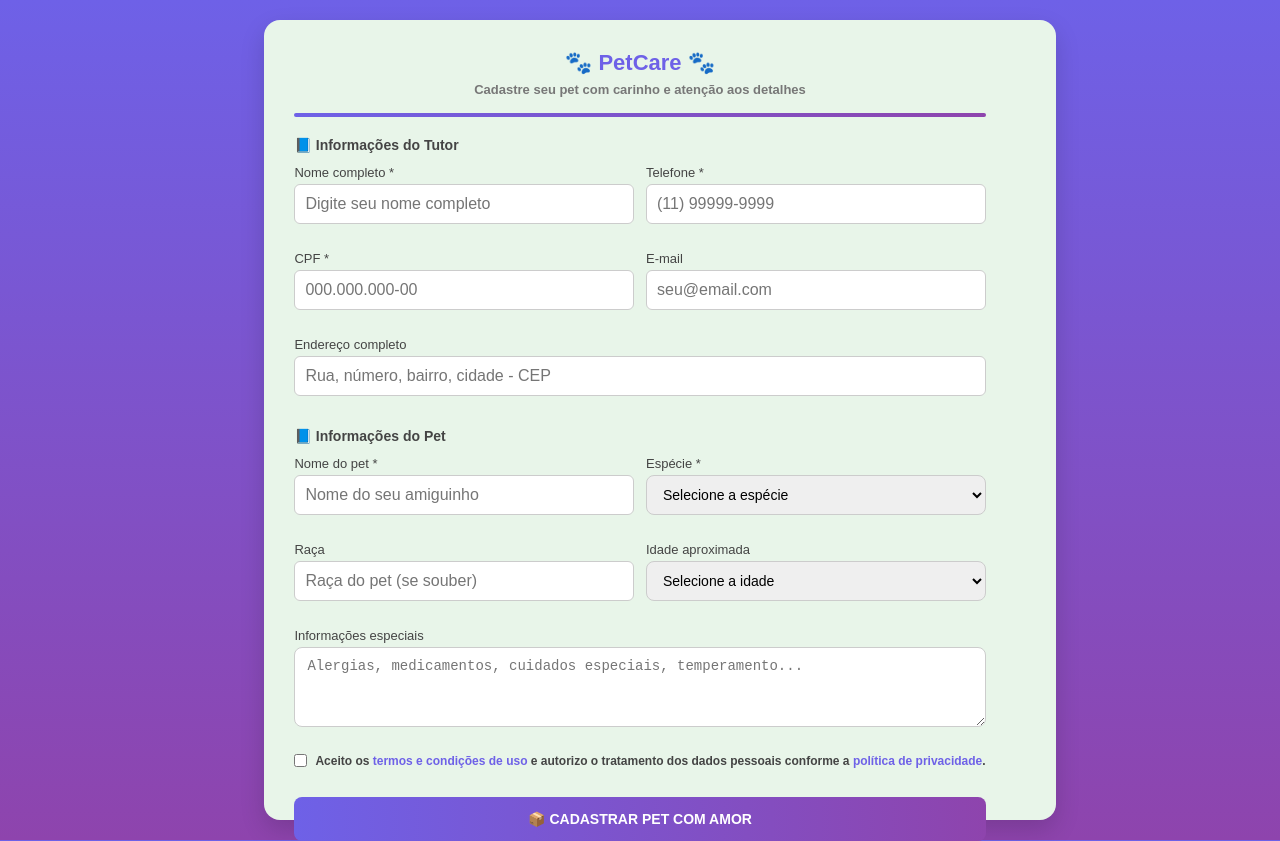
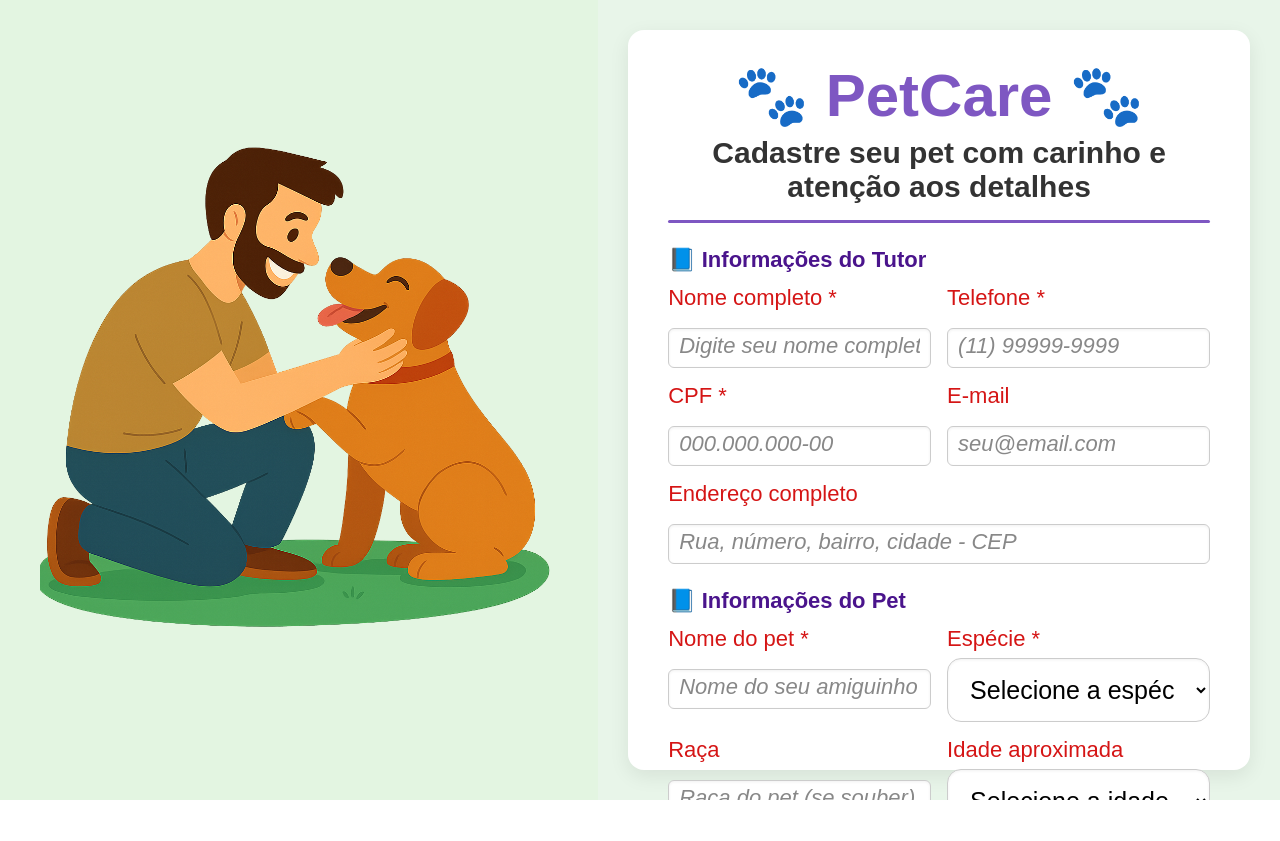
Before and after one commit to FernandoJesuss/pethotel-frontend, a React (Create React App) app: page /cadastro in a window 1280 px wide. After the commit the page ends 800 px from the top, so only its background shows below. Built offline with nearby package versions, Linux system fonts and the light colour scheme; sample sign-in values are in the browser's storage.

Commit message:
Feat:styles Styling the tutor registration screen

```diff
--- a/src/pages/CadastroTutor.js
+++ b/src/pages/CadastroTutor.js
@@ -1,6 +1,7 @@
 import { useState } from 'react';
 import { useAuth } from '../contexts/AuthContext';
 import '../styles/CadastroTutor.css';
+import tutorEDog from '../assets/tutor-dogg.png'; // imagem gerada
 
 const CadastroTutor = () => {
   const { token } = useAuth();
@@ -67,10 +68,36 @@ const CadastroTutor = () => {
     setTimeout(() => {
       setMensagem('Cadastro realizado com sucesso!');
       setLoading(false);
+
+      // Limpa os campos após cadastro
+      setFormData({
+        nome: '',
+        cpf: '',
+        telefone: '',
+        email: '',
+        endereco: '',
+        pet: {
+          nome: '',
+          especie: '',
+          raca: '',
+          idade: '',
+          alergias: ''
+        },
+        termosAceitos: false
+      });
+
+      // Remove a mensagem de sucesso após 5 segundos
+      setTimeout(() => {
+        setMensagem(null);
+      }, 5000);
     }, 1000);
   };
 
   return (
+    <div className="cadastro-split-container">
+      <div className="imagem-lateral">
+        <img src={tutorEDog} alt="Tutor com cachorro" />
+      </div>
       <div className="cadastro-container">
         <div className="form-box">
           <h1 className="logo">🐾 <span>PetCare</span> 🐾</h1>
@@ -161,6 +188,7 @@ const CadastroTutor = () => {
           </form>
         </div>
       </div>
+    </div>
   );
 };
 
--- a/src/styles/CadastroTutor.css
+++ b/src/styles/CadastroTutor.css
@@ -1,52 +1,84 @@
-body {
+body.cadastro-tutor-page {
   margin: 0;
-  padding: 0;
-  font-family: 'Segoe UI', sans-serif;
-  background: linear-gradient(180deg, #6e61e7, #8e44ad);
-  min-height: 100vh;
+  font-family: 'Segoe UI', Tahoma, Geneva, Verdana, sans-serif;
+  background-color: #f4fef4;
+}
+
+.cadastro-split-container {
+  display: flex;
+  height: 100vh;
+  overflow: hidden;
+  background-color: #f4fef4;
+}
+
+.imagem-lateral {
+  flex: 1;
+  background-color: #e3f5e1;
   display: flex;
   align-items: center;
   justify-content: center;
+  padding: 40px;
+
+}
+
+.imagem-lateral img {
+  width: 100%;
+  max-width: 100%;
+  max-height: 90%;
+  object-fit: contain;
+  /* border-radius: 12px; */
+  border: none;
 }
 
 .cadastro-container {
-  background: #fff;
+  flex: 1.2;
+  display: flex;
+  align-items: center;
+  justify-content: center;
+  background-color: #f4fef4;
+  padding: 30px;
+  overflow-y: auto;
+}
+
+.form-box {
   width: 100%;
-
+  height: 100%;
+  max-height: 1150px;
+  /* max-width: 720px; */
+  background-color: #ffffff;
+  padding: 30px 40px;
   border-radius: 16px;
-  box-shadow: 0 10px 25px rgba(0, 0, 0, 0.15);
-  padding: 30px;
-  margin: 20px;
+  box-shadow: 0 6px 20px rgba(0, 0, 0, 0.08);
 }
 
 .logo {
   text-align: center;
-  font-size: 22px;
-  font-weight: 700;
-  color: #6e61e7;
-  margin-bottom: 6px;
+  font-size: 60px;
+  font-weight: bold;
+  margin-bottom: 5px;
+  color: #7e57c2;
 }
 
 .slogan {
   text-align: center;
-  font-size: 13px;
-  color: #777;
+  font-size: 30px;
+  color: #333;
   margin-bottom: 16px;
 }
 
 .linha-roxa {
-  height: 4px;
-  background: linear-gradient(90deg, #6e61e7, #8e44ad);
-  border-radius: 4px;
-  margin-bottom: 20px;
+  height: 3px;
+  background: #7e57c2;
+  border-radius: 2px;
+  margin: 16px auto;
+  width: 100%;
 }
 
 .section-title {
-  font-size: 14px;
+  font-size: 22px;
+  margin: 24px 0 12px;
+  color: #4a148c;
   font-weight: 600;
-  margin-top: 20px;
-  margin-bottom: 12px;
-  color: #444;
   display: flex;
   align-items: center;
   gap: 8px;
@@ -55,76 +87,85 @@ body {
 .grid-2 {
   display: grid;
   grid-template-columns: 1fr 1fr;
-  gap: 12px;
+  gap: 16px;
 }
 
 .form-group {
-  display: flex;
-  flex-direction: column;
+  margin-bottom: 16px;
 }
 
 .form-group label {
-  font-size: 13px;
+  display: block;
+  margin-bottom: 6px;
   font-weight: 500;
-  color: #444;
-  margin-bottom: 4px;
+  color: #d51515;
+  font-size: 22px;
 }
 
-input[type="text"],
-input[type="email"],
-select,
-textarea {
+.form-group input,
+.form-group select,
+.form-group textarea {
   width: 100%;
-  padding: 10px 12px;
+  padding: 16px 18px;
+  border-radius: 14px;
   border: 1px solid #ccc;
-  border-radius: 8px;
-  font-size: 14px;
-  margin-bottom: 12px;
-  transition: border 0.2s ease;
+  font-size: 25px;
+  background-color: #fff;
+  box-shadow: inset 0 1px 3px rgba(0, 0, 0, 0.06);
+  transition: border 0.2s ease-in-out;
 }
 
-input:focus,
-select:focus,
-textarea:focus {
-  border-color: #6e61e7;
-  outline: none;
+.form-group input::placeholder,
+.form-group textarea::placeholder {
+  color: #888;
+  font-style: italic;
+  font-size: 22px;
 }
 
-textarea {
+.form-group textarea {
   resize: vertical;
-  min-height: 80px;
+  height: 100px;
 }
 
 .checkbox {
   display: flex;
   align-items: flex-start;
   gap: 8px;
-  font-size: 12px;
-  margin: 12px 0 20px;
+  margin: 16px 0 20px;
+  font-size: 18px;
   color: #444;
+
 }
 
-.checkbox a {
-  color: #6e61e7;
-  text-decoration: none;
+.checkbox input[type="checkbox"] {
+  display: flex;
+  width: 1rem;
+  margin-top: 5px;
+
+
 }
+
+
 
 .submit-btn {
   width: 100%;
-  padding: 14px;
+  padding: 18px;
+  font-size: 16px;
+  font-weight: bold;
+  background: linear-gradient(to right, #7e57c2, #ab47bc);
+  color: white;
   border: none;
-  border-radius: 8px;
-  background: linear-gradient(90deg, #6e61e7, #8e44ad);
-  color: white;
-  font-weight: bold;
-  font-size: 14px;
+  border-radius: 14px;
   cursor: pointer;
   transition: background 0.3s ease;
-  text-transform: uppercase;
+  display: flex;
+  align-items: center;
+  justify-content: center;
+  gap: 10px;
 }
 
 .submit-btn:hover {
-  background: linear-gradient(90deg, #5a4edb, #7c3aa2);
+  background: linear-gradient(to right, #6a1b9a, #8e24aa);
 }
 
 .success {
@@ -137,8 +178,10 @@ textarea {
   padding: 10px;
   border-radius: 8px;
   border: 1px solid #b2d8b2;
+
+
+
 }
-
 
 .error {
   color: #d32f2f;
```
Also changed, not shown: src/assets/tutor-dog.png (added), src/assets/tutor-dogg.png (added). Lines whose indentation alone changed are shown as unchanged.
